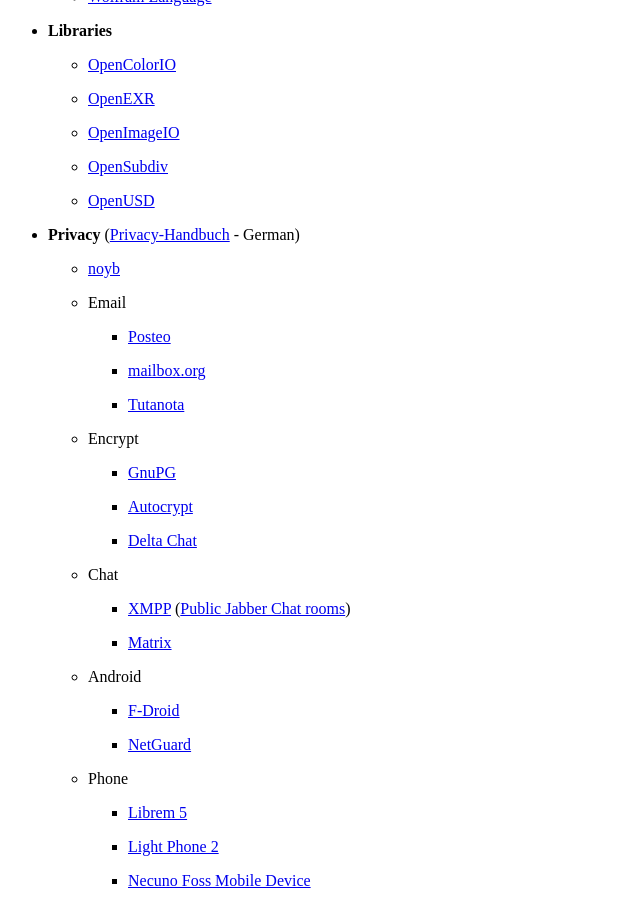
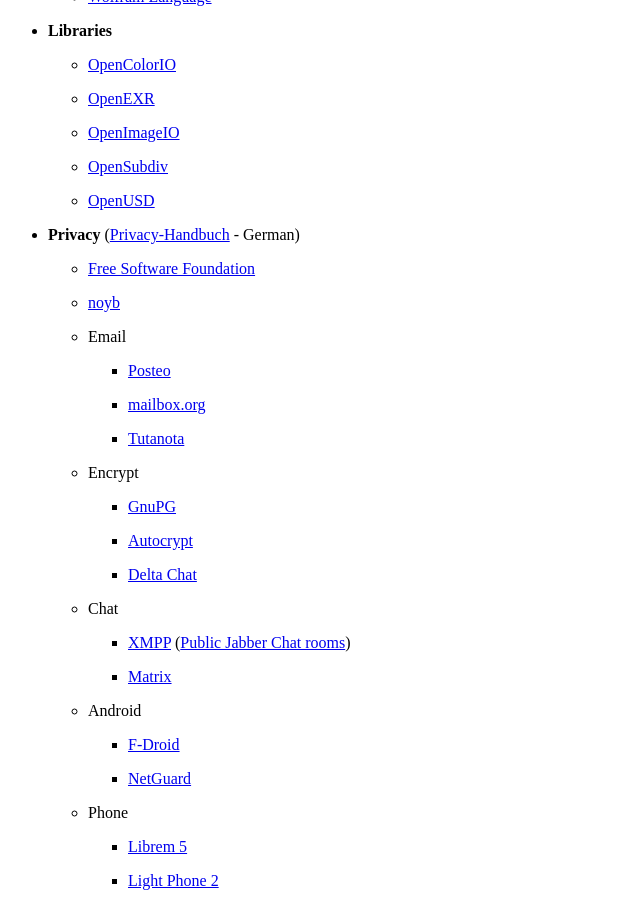
Before and after one commit to wahn/jan_walter_org, a Jekyll site: the page built from links/index.md, in a window 1280 px wide and 900 px high, scrolled down 4919 px. Shown: the whole window, without its empty margins (0-640 px from the left). Built offline with Jekyll 4.4.1, drawn with Linux system fonts in a browser that asks for light colours; Markdown is read by kramdown in place of the engine named in the settings.

Commit message:
Free Software Foundation and The Lunduke Show links.

```diff
--- a/links/index.md
+++ b/links/index.md
@@ -319,6 +319,8 @@
 
 * __Privacy__ ([Privacy-Handbuch](https://www.privacy-handbuch.de/index.htm) - German)
 
+    - [Free Software Foundation](https://www.fsf.org)
+
     - [noyb](https://noyb.eu)
 
     - Email
```
Also changed, not shown: other parts of links/index.md (+2 -0 lines).
